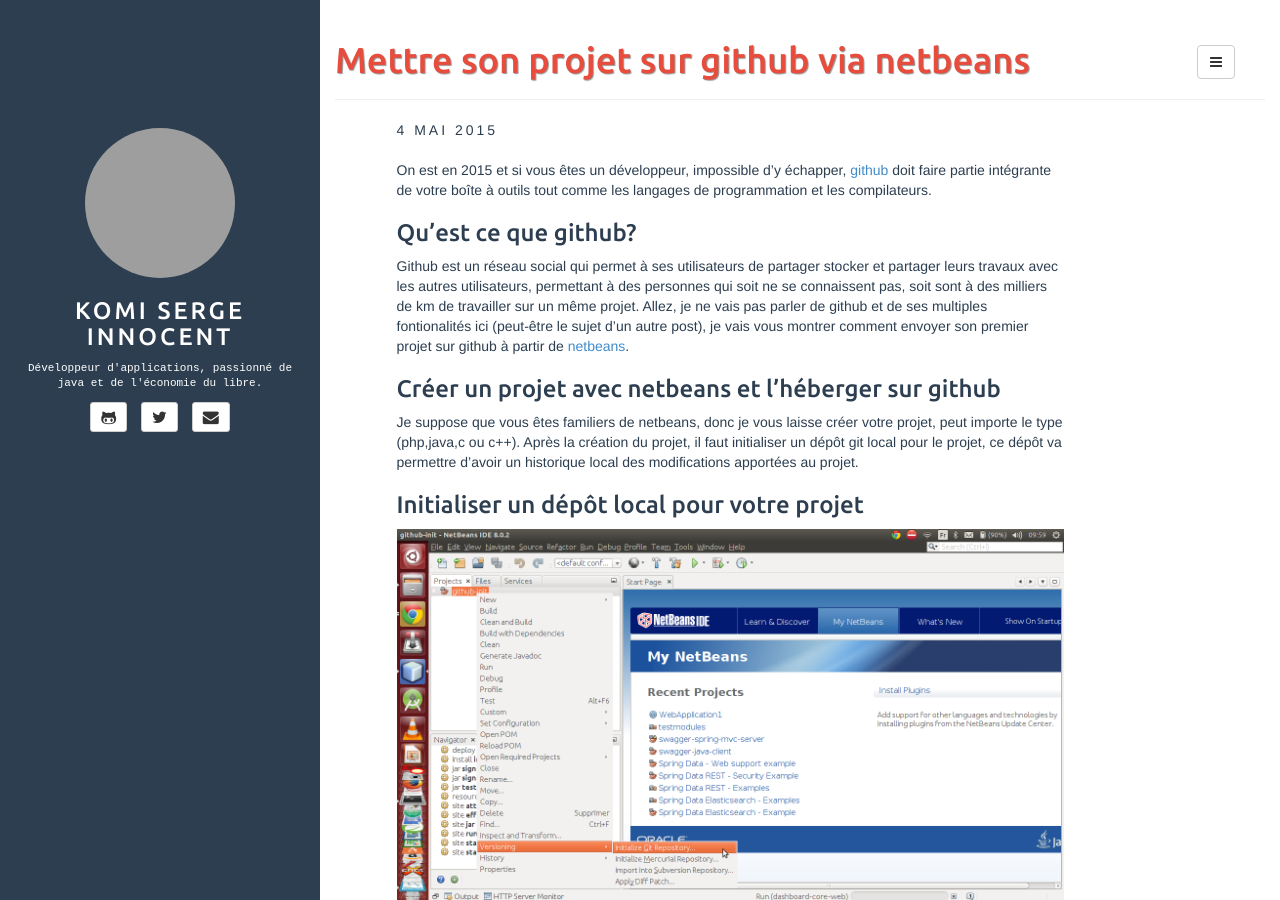
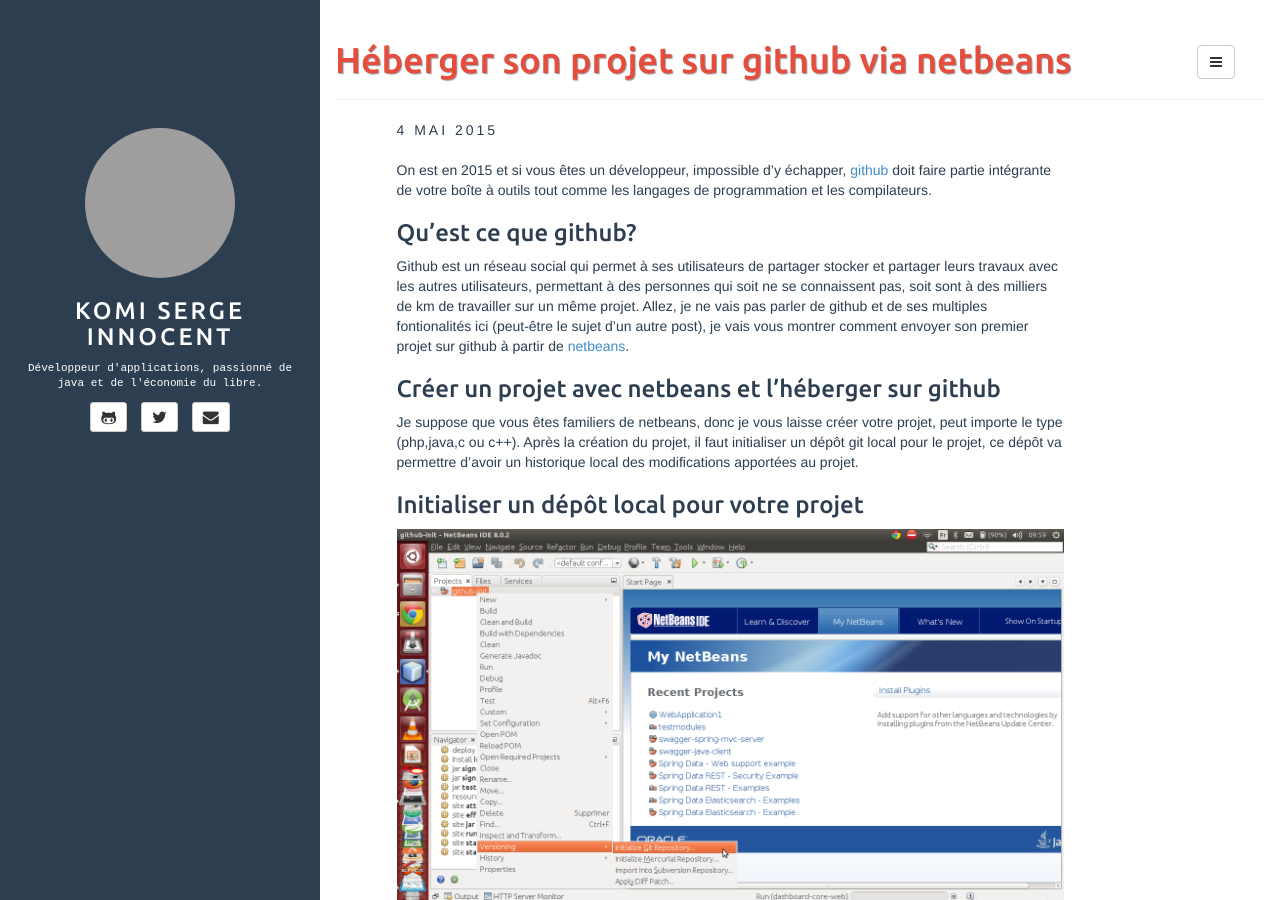
Before and after one commit to Centonni/Centonni.github.io, a Jekyll site: the page built from _posts/2015-05-04-Mettre-son-projet-sur-github-via-netbeans.md, in a window 1280 px wide and 900 px high. Built offline with Jekyll 4.4.1, drawn with Linux system fonts in a browser that asks for light colours; comment, search, counter and statistics services are not loaded; grey boxes are pictures that could not be loaded.

Commit message:
modification du titre d'un post

```diff
--- a/_posts/2015-05-04-Mettre-son-projet-sur-github-via-netbeans.md
+++ b/_posts/2015-05-04-Mettre-son-projet-sur-github-via-netbeans.md
@@ -1,7 +1,7 @@
 ---
 layout: post
-title: Mettre son projet sur github via netbeans
-date: "2015-05-04 13:43:15"
+title: Héberger son projet sur github via netbeans
+date: "2015-05-04 13:53:52"
 ---
 
 On est en 2015 et si vous êtes un développeur, impossible d'y échapper, [github](https://github.com/) doit faire partie intégrante de votre boîte à outils tout comme les langages de programmation et les compilateurs.
```
